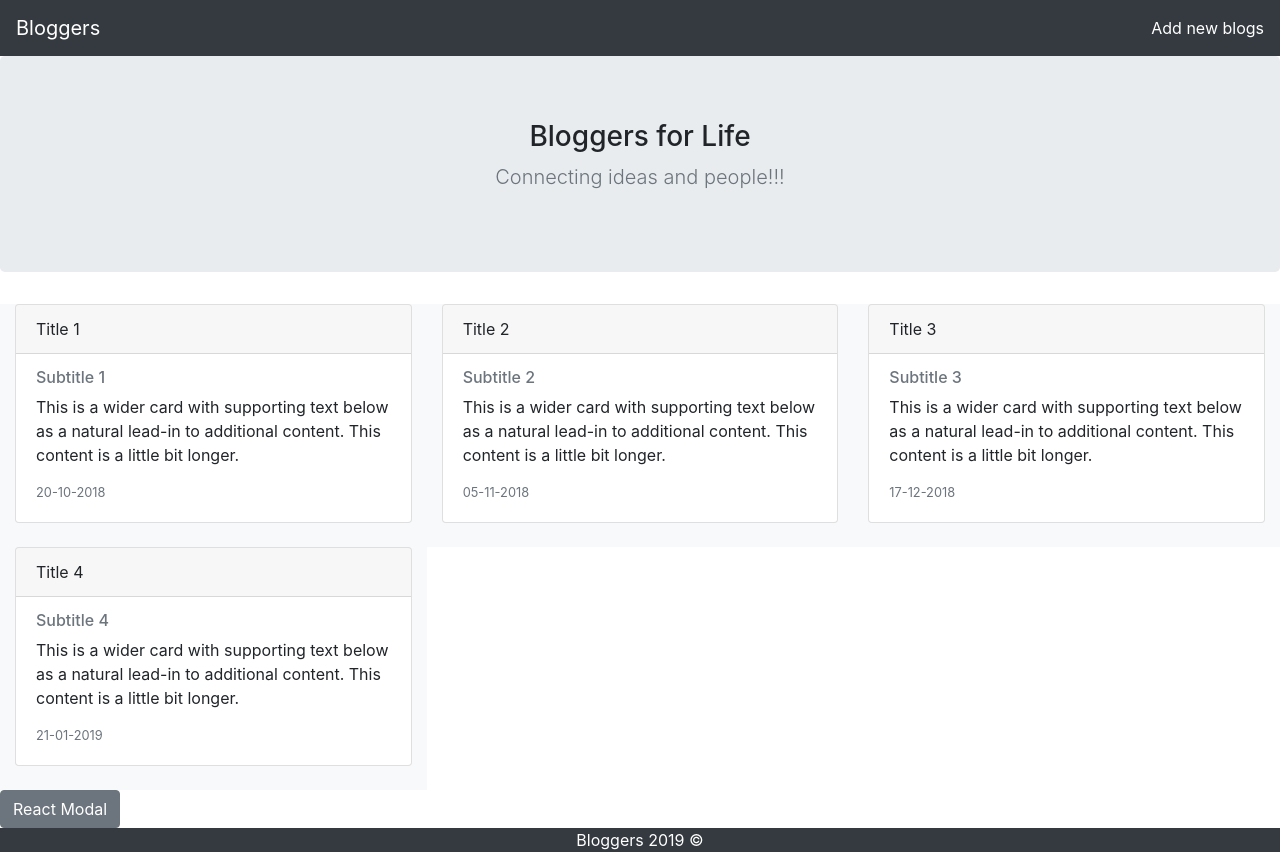
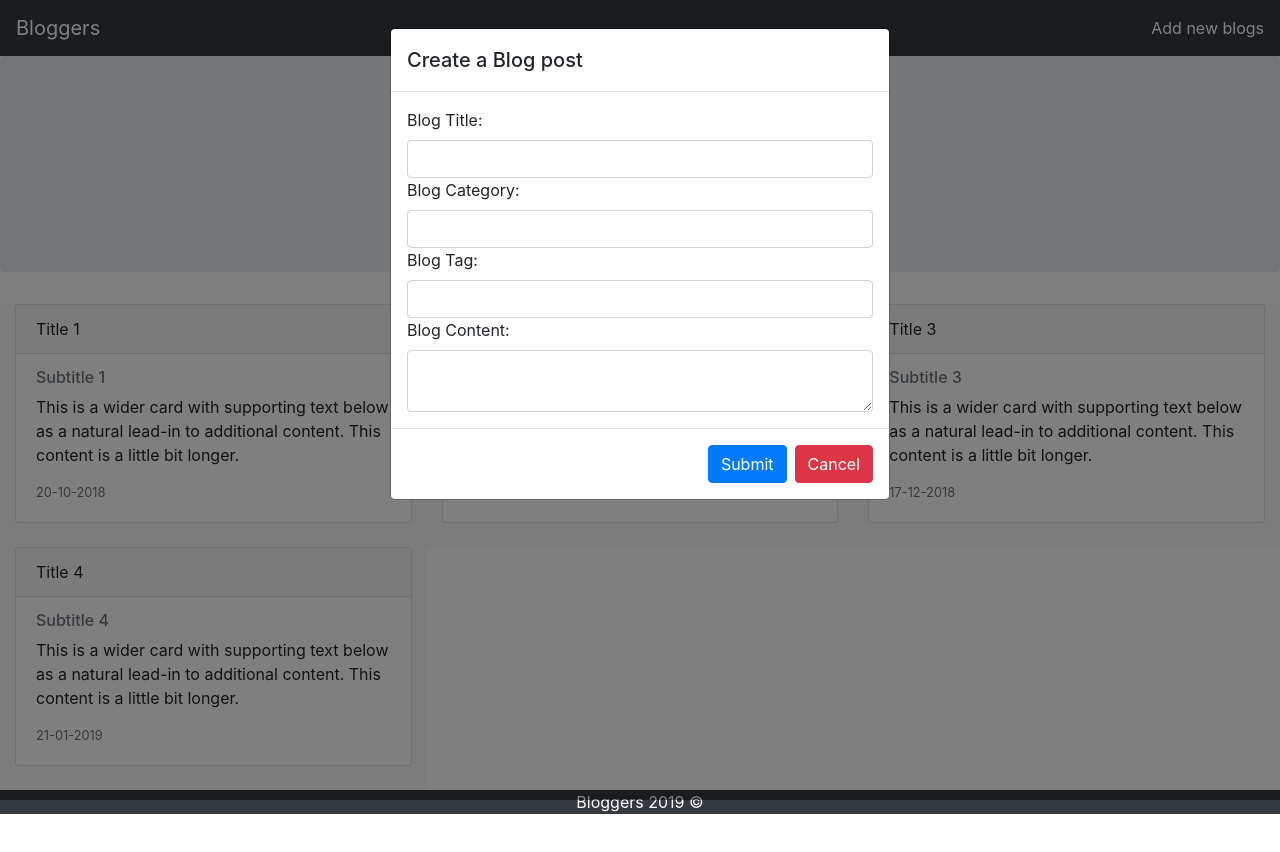
Before and after one commit to radhakrishnan-s/Blog_post, a React (Create React App) app: page / in a window 1280 px wide. Both pictures are taken after a click on the link "Add new blogs". After the commit the page ends 814 px from the top, so only its background shows below. Built offline with nearby package versions, Linux system fonts and the light colour scheme.

Commit message:
Modal binding with Header

```diff
--- a/src/App.tsx
+++ b/src/App.tsx
@@ -16,7 +16,6 @@ class App extends React.Component {
         <main role="main">
         <Description/>
         <Content/>
-        <CreateBlogPost/>
         </main>
         <footer>
           <Footer/>
--- a/src/Header.tsx
+++ b/src/Header.tsx
@@ -1,24 +1,49 @@
 import * as React from 'react';
+import { Button, Modal, ModalHeader, ModalBody, ModalFooter } from 'reactstrap';
 
-interface header {
-    name?: string;
-    linkname?: string;
+export default class Header extends React.Component<any, any> {
+    constructor(props: any) {
+        super(props);
+        this.state = { modal: false, title: '', category: '', tag: '', content: '', linkname: 'Add new blogs' };
+        this.toggle = this.toggle.bind(this);
     }
 
-const Header: React.FC<header> = (props: header) => (
+    toggle() {
+        this.setState({
+            modal: !this.state.modal
+        });
+    }
+    render() {
+        return (
+            <div>
                 <nav className="navbar navbar-expand-sm bg-dark navbar-dark box-shadow">
-        <a className="navbar-brand text-white">{props.name}</a>
+                    <a className="navbar-brand text-white">Bloggers</a>
                     <div className="navbar-collapse">
                         <div className="navbar-nav ml-auto">
-                <a className="navbar-text text-white">{props.linkname}</a>
+                            <a className="navbar-text text-white" onClick={this.toggle}>{this.state.linkname}</a>
                         </div>
                     </div>
                 </nav>
+                <Modal isOpen={this.state.modal}>
+                    <form>
+                        <ModalHeader>Create a Blog post</ModalHeader>
+                        <ModalBody>
+                            <label>Blog Title:</label>
+                            <input type="text" className="form-control" />
+                            <label>Blog Category:</label>
+                            <input type="text" className="form-control" />
+                            <label>Blog Tag:</label>
+                            <input type="text" className="form-control" />
+                            <label>Blog Content:</label>
+                            <textarea className="form-control" id="message-text"></textarea>
+                        </ModalBody>
+                        <ModalFooter>
+                            <input type="submit" value="Submit" color="primary" className="btn btn-primary" />
+                            <Button color="danger" onClick={this.toggle}>Cancel</Button>
+                        </ModalFooter>
+                    </form>
+                </Modal>
+            </div>
         );
-
-Header.defaultProps = {
-    name: 'Bloggers',
-    linkname: 'Add new blogs'
-};
-
-export default Header;
+    }
+}
```
Lines whose indentation alone changed are shown as unchanged.
